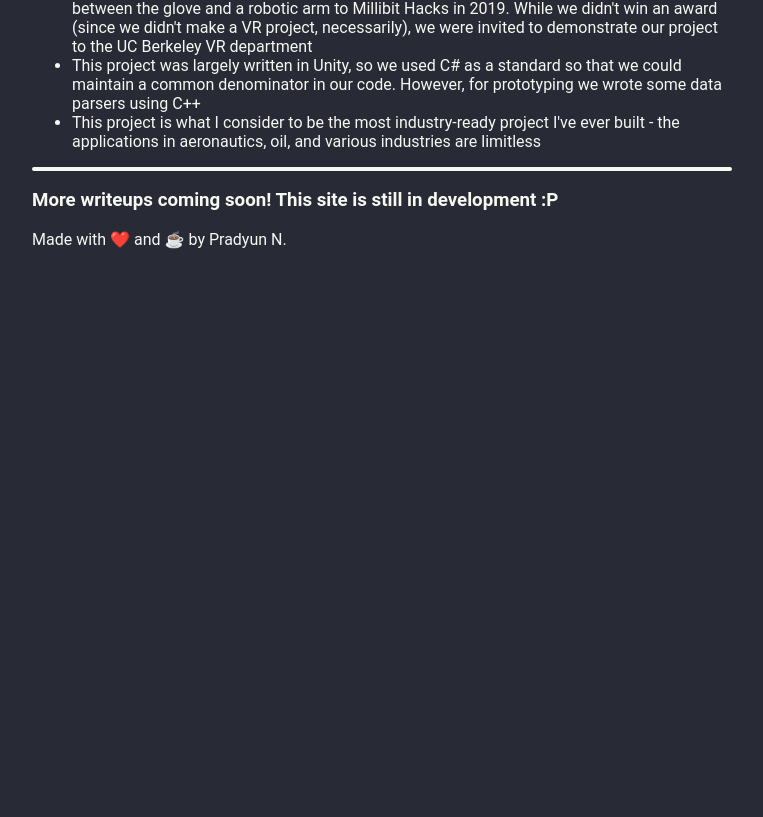
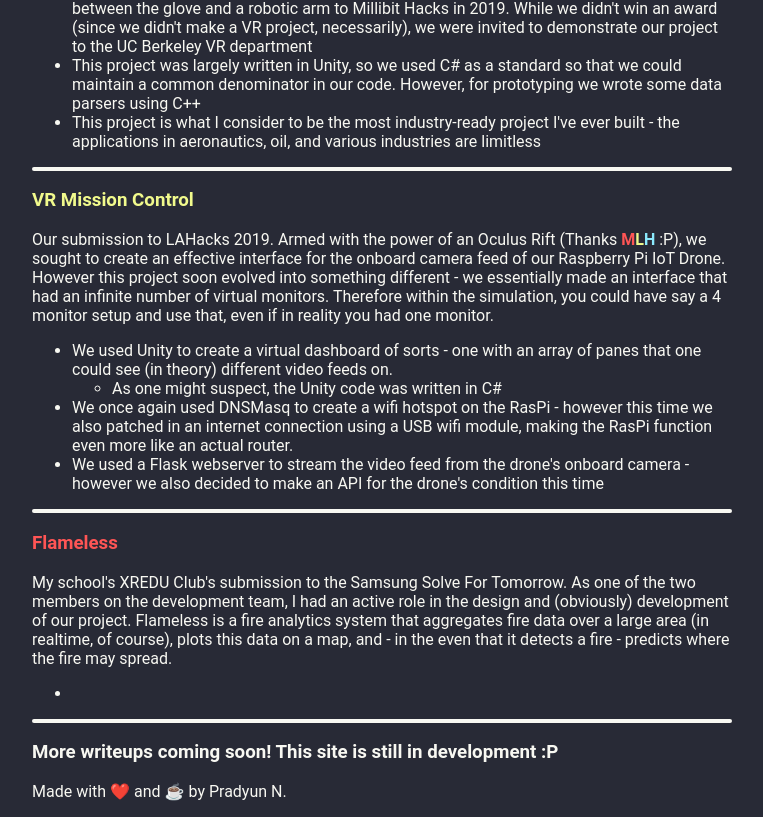
Before and after one commit to pradyungn/newWebsite, a Next.js app: page /portfolio in a window 1280 px wide. Shown: the part 1309-2126 px from the top of the page, without its empty margins (258-1021 px from the left). Before the commit the page ends 1574 px from the top, so only its background shows below. Built offline with nearby package versions, Linux system fonts and the light colour scheme.

Commit message:
Testing GPG signing

```diff
--- a/pages/portfolio.js
+++ b/pages/portfolio.js
@@ -24,7 +24,7 @@ export default () => {
                 Portfolio
             </h1>
             <p>
-                A conveniently organized list of all of my major projects! I tend to update this list <i>after</i> I've completed new projects, so this list may not alwayas be up-to-date. Feel free to <a href="mailto:pradyungn@gmail.com">contact me</a> if you want to follow up on, or inquire about any of these projects.
+                A conveniently organized list of all of my major projects! I tend to update this list <i>after</i> I've completed new projects, so this list may not alwayas be up-to-date. Feel free to <a href="mailto:me@pradyungn.tech">contact me</a> if you want to follow up on, or inquire about any of these projects.
             </p>
 
             <Item>
@@ -73,6 +73,29 @@ export default () => {
             </Item>
 
             <Item>
+                <h3 style={{color: "#f1fa8c"}}>VR Mission Control</h3>
+                <p>Our submission to LAHacks 2019. Armed with the power of an Oculus Rift (Thanks <span style={{fontWeight:700}}><span style={{color:"#ff5555"}}>M</span ><span style={{color:"#f1fa8c"}}>L</span><span style={{color:"#8be9fd"}}>H</span></span> :P), we sought to create an effective interface for the onboard camera feed of our Raspberry Pi IoT Drone.  However this project soon evolved into something different - we essentially made an interface that had an infinite number of virtual monitors. Therefore within the simulation, you could have say a 4 monitor setup and use that, even if in reality you had one monitor.</p>
+                <ul>
+                        <li>
+                            We used Unity to create a virtual dashboard of sorts - one with an array of panes that one could see (in theory) different video feeds on.
+                            <ul>
+                                <li>As one might suspect, the Unity code was written in C#</li>
+                            </ul>
+                        </li>
+                        <li>We once again used DNSMasq to create a wifi hotspot on the RasPi - however this time we also patched in an internet connection using a USB wifi module, making the RasPi function even more like an actual router.</li>
+                        <li>We used a Flask webserver to stream the video feed from the drone's onboard camera - however we also decided to make an API for the drone's condition this time</li>
+                </ul>
+            </Item>
+
+            <Item>
+                <h3 style={{color: "#ff5555"}} id="solve">Flameless</h3>
+                <p>My school's XREDU Club's submission to the Samsung Solve For Tomorrow. As one of the two members on the development team, I had an active role in the design and (obviously) development of our project. Flameless is a fire analytics system that aggregates fire data over a large area (in realtime, of course), plots this data on a map, and - in the even that it detects a fire - predicts where the fire may spread.</p>
+                <ul>
+                    <li></li>
+                </ul>
+            </Item>
+
+            <Item>
                 <h3>More writeups coming soon! This site is still in development :P</h3>
             </Item>
 
```
